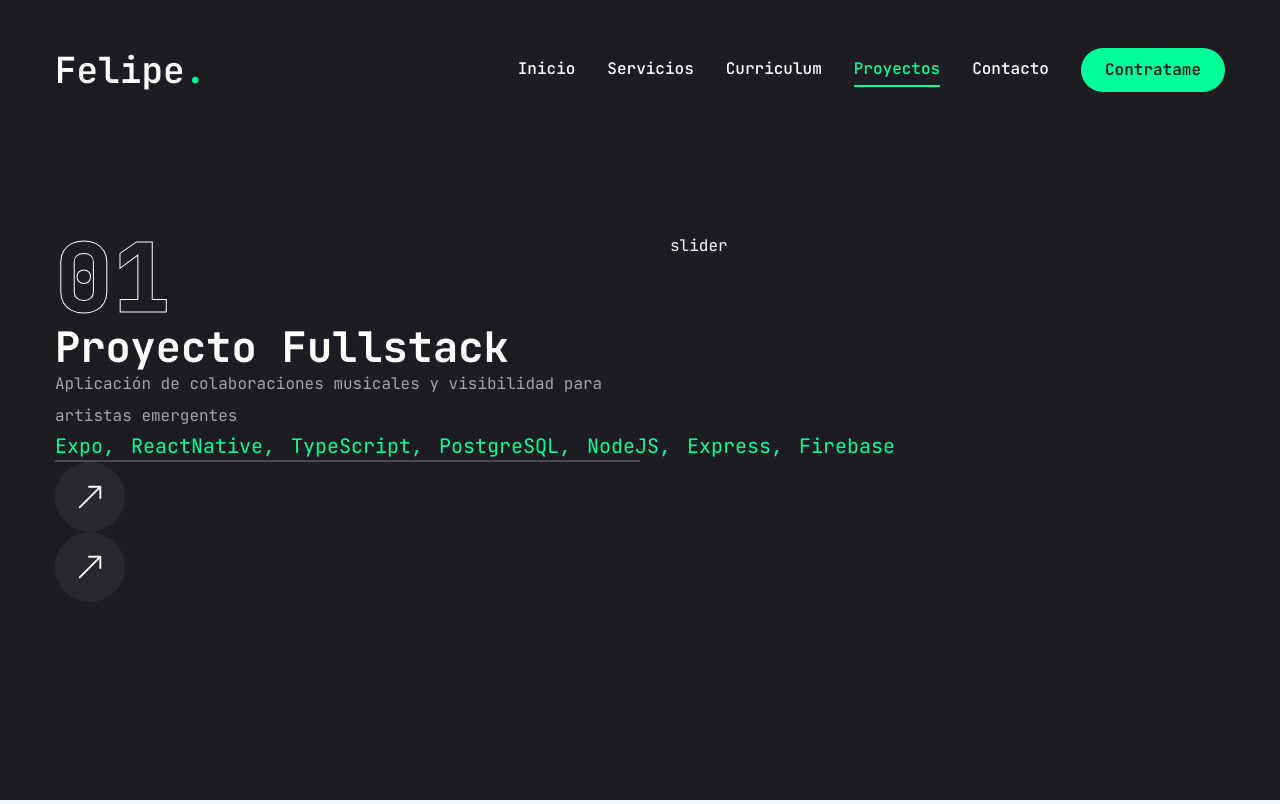
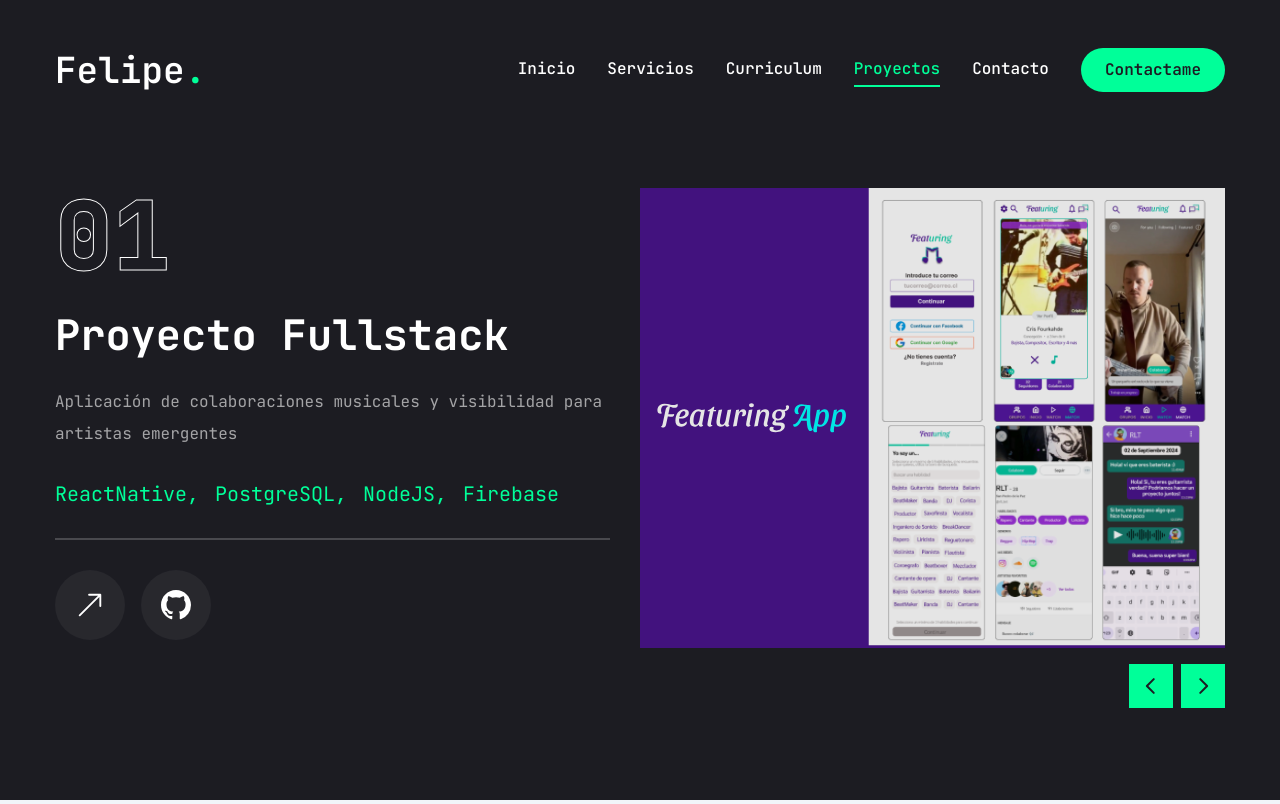
Before and after one commit to felipevega-dev/Portfolio, a Next.js app: page /proyectos in a window 1280 px wide. Built offline with nearby package versions, Linux system fonts and the light colour scheme.

Commit message:
Proyectos y experiencia

```diff
--- a/app/proyectos/page.jsx
+++ b/app/proyectos/page.jsx
@@ -11,6 +11,7 @@ import { Tooltip, TooltipContent, TooltipProvider, TooltipTrigger } from '@/comp
 
 import Link from "next/link";
 import Image from 'next/image';
+import BotonesSliderProyectos from "@/components/BotonesSliderProyectos";
 
 const projects = [
   {
@@ -18,20 +19,20 @@ const projects = [
     category: 'fullstack',
     title: 'Featuring',
     description: 'Aplicación de colaboraciones musicales y visibilidad para artistas emergentes',
-    stack: [{name:"Expo"},{name: "ReactNative"}, {name: "TypeScript"}, {name: "PostgreSQL"}, {name: "NodeJS"}, {name: "Express"}, {name: "Firebase"}],
-    image: '/assets/work/thumb1.png',
+    stack: [{name: "ReactNative"}, {name: "PostgreSQL"}, {name: "NodeJS"}, {name: "Firebase"}],
+    image: '/assets/work/featuring.png',
     live: '',
-    github: '',
+    github: 'https://github.com/felipevega-dev/Featuring',
   },
   {
     num: '02',
     category: 'fullstack',
     title: 'Spotify Clone',
-    description: 'Clone de la pagina principal de Spotify',
-    stack: [{name: "React"}, {name: "TailwindCSS"}, {name: "NextJS"}, {name: "Supabase"}],
-    image: '/assets/work/thumb2.png',
-    live: '',
-    github: '',
+    description: 'Clon de la pagina principal de Spotify',
+    stack: [{name: "NextJS"}, {name: "TailwindCSS"}, {name: "Supabase"}],
+    image: '/assets/work/spotifyclone.png',
+    live: 'https://vegadev-spotifyclone.vercel.app/',
+    github: 'https://github.com/felipevega-dev/next13-spotifyclone',
   },
   {
     num: '03',
@@ -41,7 +42,7 @@ const projects = [
     stack: [{name: "HTML5"}, {name: "Javascript"}, {name: "Phaser"}],
     image: '/assets/work/thumb3.png',
     live: '',
-    github: '',
+    github: 'https://github.com/felipevega-dev/MarioBrosJS',
   },
   {
     num: '04',
@@ -49,9 +50,9 @@ const projects = [
     title: 'Flask Swagger API',
     description: 'Clone de la pagina principal de Spotify',
     stack: [{name: "Flask"}, {name: "Swagger"}, {name: "Python"}, {name: "Transbank"}],
-    image: '/assets/thumb4.png',
+    image: '/assets/work/featuring.png',
     live: '',
-    github: '',
+    github: 'https://github.com/felipevega-dev/Flask-Swagger-Api',
   },
 
 
@@ -59,15 +60,30 @@ const projects = [
 
 const Proyectos = () => {
   const [project, setProject] = useState(projects[0]);
+
+  const handleSlideChange = (swiper) => {
+    // obtener el slide actual
+    const currentIndex = swiper.activeIndex;
+    // Actualizar el proyecto actual con el slide actual
+    setProject(projects[currentIndex]);
+
+  }
+
+
   return (
-    <motion.section initial={{opacity: 0}} animate={{opacity:1}}
-    className='min-h-[80vh] flex flex-col justify-center py-12 xl:px-0'
+    <motion.section
+          initial={{ opacity: 0}}
+          animate={{
+              opacity:1,
+              transition: {delay: 2.4, duration: 0.4, ease: "easeIn"},
+         }}
+          className='min-h-[80vh] flex flex-col justify-center py-12 xl:px-0'
     >
       <div className='container mx-auto'>
         <div className='flex flex-col xl:flex-row xl:gap-[30px]'>
           <div className='w-full xl:w-[50%] xl:h-[460px] flex flex-col
           xl:justify-between order-2 xl:order-none'>
-            <div>
+            <div className='flex flex-col gap-[30px] h-[50%]'>
               <div className='text-8xl leading-none font-extrabold text-transparent
               text-outline'>
                 {project.num}
@@ -91,7 +107,7 @@ const Proyectos = () => {
               </ul>
               <div className='border border-white/20'></div>
               {/* BTN */}
-              <div>
+              <div className='flex items-center gap-4'>
                 { /* PROYECTO EN VIVO*/}
                 <Link href={project.live}>
                   <TooltipProvider delayDuration={100}>
@@ -113,11 +129,11 @@ const Proyectos = () => {
                     <Tooltip>
                       <TooltipTrigger className='w-[70px] h-[70px] rounded-full
                       bg-white/5 flex justify-center items-center group'>
-                        <BsArrowUpRight  className='text-white text-3xl
+                        <BsGithub className='text-white text-3xl
                         group-hover:text-accent'/>
                       </TooltipTrigger>
                       <TooltipContent>
-                        <p>Ver en vivo</p>
+                        <p>Repositorio de Github</p>
                       </TooltipContent>
                     </Tooltip>
                   </TooltipProvider>
@@ -125,11 +141,45 @@ const Proyectos = () => {
               </div>
             </div>
           </div>
-          <div className='w-full xl:w-[50%]'>slider</div>
+          <div className='w-full xl:w-[50%]'>
+              <Swiper
+                spaceBetween={30}
+                slidesPerView={1}
+                className='xl:h-[520px] mb-12'
+                onSlideChange={handleSlideChange}
+              >
+                {projects.map((project, index) => {
+                  return (
+                  <SwiperSlide key={index} className='w-full'>
+                        <div className='h-[460px] relative group flex justify-center
+                        items-center bg-pink-50/20'>
+                          {/* Overlay*/}
+                          <div className='absolute top-0 bottom-0 w-full h-full bg-black/10 z-10'></div>
+                          {/* IMAGEN */}
+                          <div className='relative w-full h-full'>
+                            <Image
+                              src={project.image}
+                              fill
+                              className="object-cover"
+                              alt=""/>
+                          </div>
+                        </div>
+                        </SwiperSlide>
+                      );
+                  })}
+                {/* Slider Buttons*/}
+                <BotonesSliderProyectos
+                  containerStyles="flex gap-2 absolute right-0
+                  bottom-[calc(50%_-_22px)] xl:bottom-0 z-20 w-full justify-between xl:w-max xl:justify-none"
+                  btnStyles="bg-accent hover:bg-accent-hover text-primary text-[22px]
+                  w-[44px] h-[44px] flex justify-center items-center transition-all"
+                  />
+              </Swiper>
+            </div>
         </div>
       </div>
     </motion.section>
-  )
-}
+  );
+};
 
 export default Proyectos
--- /dev/null
+++ b/components/BotonesSliderProyectos.jsx
@@ -0,0 +1,20 @@
+"use client";
+
+import { useSwiper } from "swiper/react";
+import { PiCaretLeftBold, PiCaretRightBold } from 'react-icons/pi';
+
+const BotonesSliderProyectos = ({ containerStyles, btnStyles, iconsStyles}) => {
+  const swiper = useSwiper();
+  return (
+    <div className={containerStyles}>
+        <button className={btnStyles} onClick={() => swiper.slidePrev()}>
+            <PiCaretLeftBold className={iconsStyles} />
+        </button>
+        <button className={btnStyles} onClick={() => swiper.slideNext()}>
+            <PiCaretRightBold className={iconsStyles} />
+        </button>
+    </div>
+  );
+};
+
+export default BotonesSliderProyectos;
--- a/components/Header.jsx
+++ b/components/Header.jsx
@@ -22,7 +22,7 @@ const Header = () => {
             <div className="hidden xl:flex items-center gap-8">
                 <Nav />
                 <Link href="/contacto">
-                    <Button>Contratame</Button>
+                    <Button>Contactame</Button>
                 </Link>
             </div>
 
```
Also changed, not shown: public/assets/work/featuring.png (added), public/assets/work/spotifyclone.png (added).
